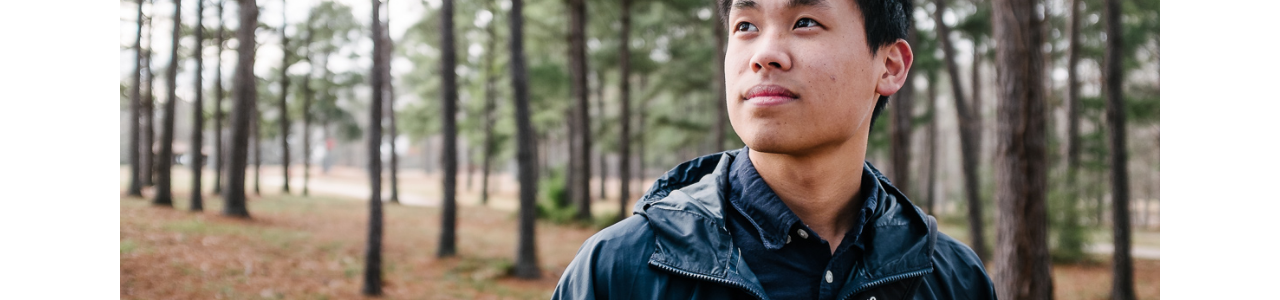
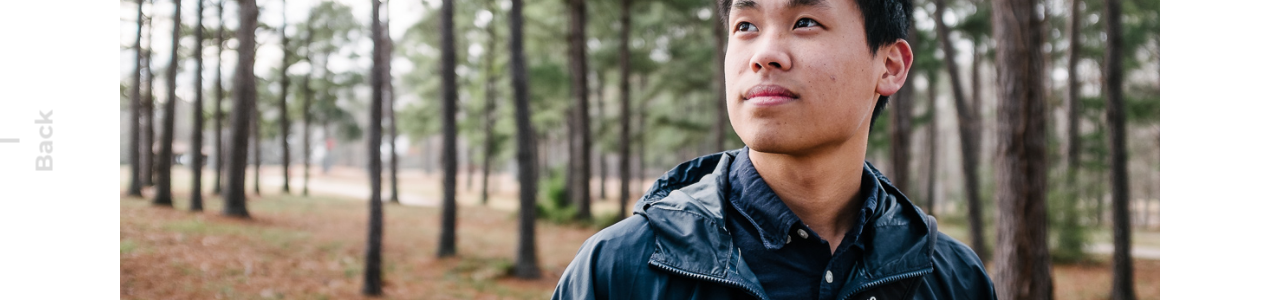
Before and after one commit to thektan/Adventure-On, a Jekyll site: the page built from about/index.html, in a window 1280 px wide. Shown: the part 316-616 px from the top of the page. Built offline with Jekyll 4.4.1, drawn with Linux system fonts in a browser that asks for light colours; nearby versions of some CDN libraries.

Commit message:
Added back button to about page

```diff
--- a/about/index.html
+++ b/about/index.html
@@ -2,7 +2,12 @@
 layout: default
 ---
 
-{% include pagination-single.html %}
+<a href="/">
+  <div class="back-button">
+    <div class="line twenty-five"></div>
+    Back
+  </div>
+</a>
 
 <div class="post-container post-photo">
 
```
